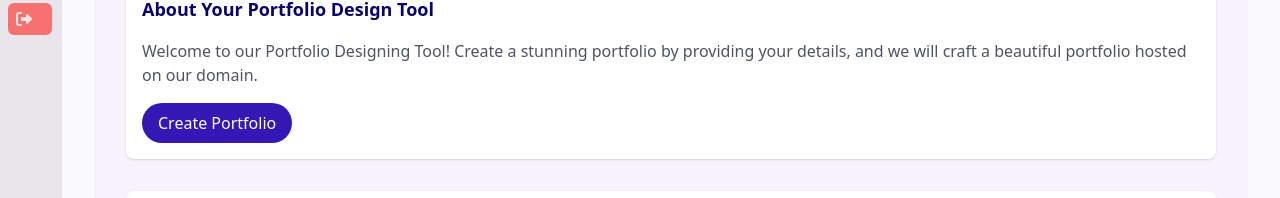
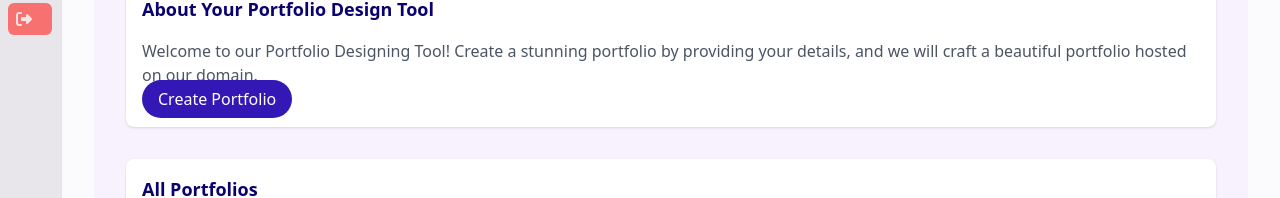
Before and after one commit to I-Himanshu/Portfolio-Builder, a React (Vite) app in the folder client/: page / in a window 1280 px wide. Shown: the part 189-387 px from the top of the page. Built offline with nearby package versions, Linux system fonts and the light colour scheme; no server answers.

Commit message:
Some Fixes

```diff
--- a/client/src/pages/Dashboard.jsx
+++ b/client/src/pages/Dashboard.jsx
@@ -47,9 +47,9 @@ const Dashboard = () => {
                     <p className="text-gray-600">
                         Welcome to our Portfolio Designing Tool! Create a stunning portfolio by providing your details, and we will craft a beautiful portfolio hosted on our domain.
                     </p>
-                    <button className="bg-primary-500 hover:bg-primary-600 text-white px-4 py-2 rounded-full mt-4">
+                    <a href="/create" className="bg-primary-500 hover:bg-primary-600 text-white px-4 py-2 rounded-full mt-4">
                         Create Portfolio
-                    </button>
+                    </a>
                 </section>
 
                 {/* Data Section with Skeleton Loading Effect */}
```
